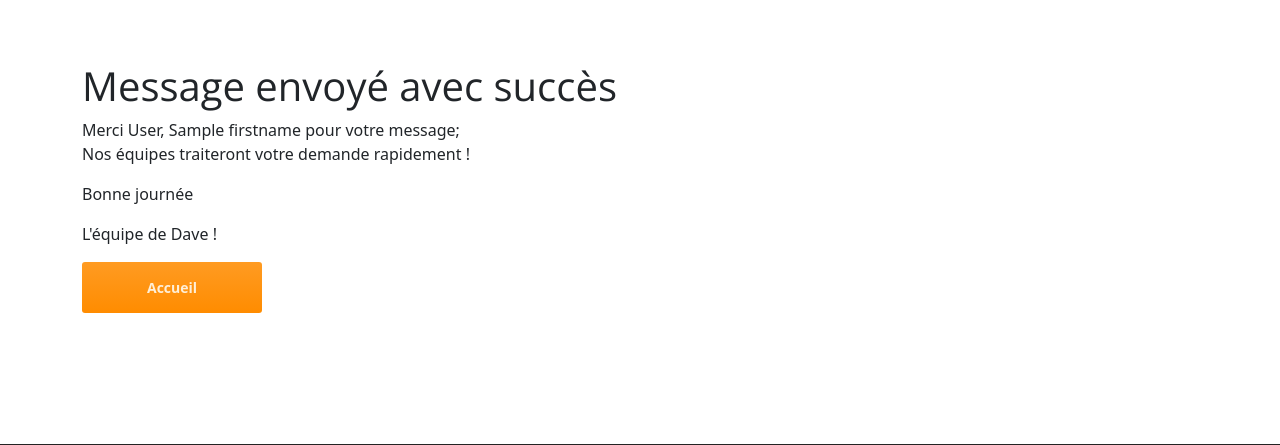
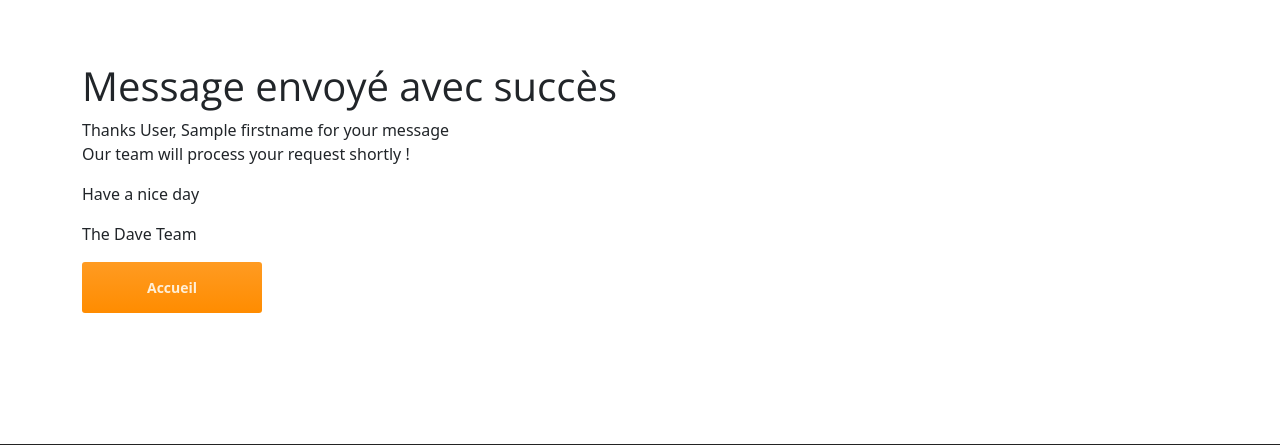
Before and after one commit to Florent-V/WILD_HACKATHON_01, a PHP site: template src/View/Admin/success.html.twig in a window 1280 px wide. Shown: the part 138-583 px from the top of the page. Run offline with PHP 8.4, Linux system fonts and the light colour scheme; the template is opened without the code that fills it: most values are stand-ins (such as "Sample title", 1, 10 or a date in 2020); some libraries are stand-ins or nearby versions.

Commit message:
last commit

```diff
--- a/src/View/Admin/success.html.twig
+++ b/src/View/Admin/success.html.twig
@@ -10,10 +10,10 @@
 <div style="margin-top:200px" class="container">
     <h1>Message envoyé avec succès</h1>
 
-    <p>Merci {{messagesContact.lastname}}, {{messagesContact.firstname}} pour votre message; <br>
-    Nos équipes traiteront votre demande rapidement !</p>
-    <p>Bonne journée</p>
-    <p>L'équipe de Dave !</p>
+    <p>Thanks {{messagesContact.lastname}}, {{messagesContact.firstname}} for your message<br>
+    Our team will process your request shortly !</p>
+    <p>Have a nice day</p>
+    <p>The Dave Team</p>
     <a href="/" class="btn btn-action btn-lg" role="button">Accueil</a>
 </div>
 
--- a/src/View/Places/search.html.twig
+++ b/src/View/Places/search.html.twig
@@ -13,7 +13,7 @@
 			Recherchez votre activité !</h1>
 		<div class="field form-floating mb-3 offset-lg-1 col-lg-10 offset-xl-2 col-xl-8 text-dark">
 			<input type="text" class="form-control" id="sport" name="sport" placeholder="Nom du sport">
-			<label for="sport">Nom du sport</label>
+			<label for="sport">Sport Name</label>
             <span id="errorSport"></span>
 		</div>
         <input type="hidden" class="form-control" id="sportID" name="sportID">
@@ -25,7 +25,7 @@
 		<div class="field form-floating mb-3 offset-lg-1 col-lg-10 offset-xl-2 col-xl-8 text-dark autocomplete-container" id="autocomplete-container"></div>
 		<button id="validate" class="btn btn-primary">Submit</button>
 	</form>
-    <div id="result"></div>
+    <div class="mt-5" id="result"></div>
     <div id="resultContainer">
 
         <div class="resultMap maparoundme mb-5" id="map"></div>
```
Also changed, not shown: src/Controller/SportController.php (+12 -6 lines), public/assets/js/search.js.
